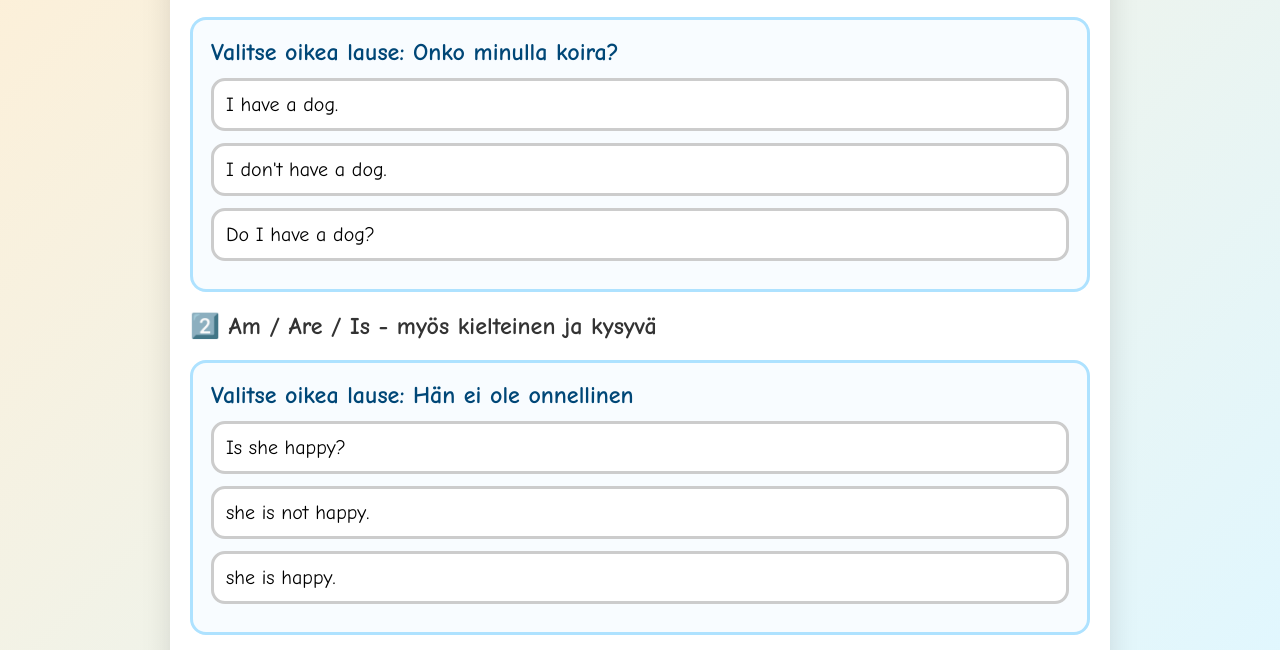
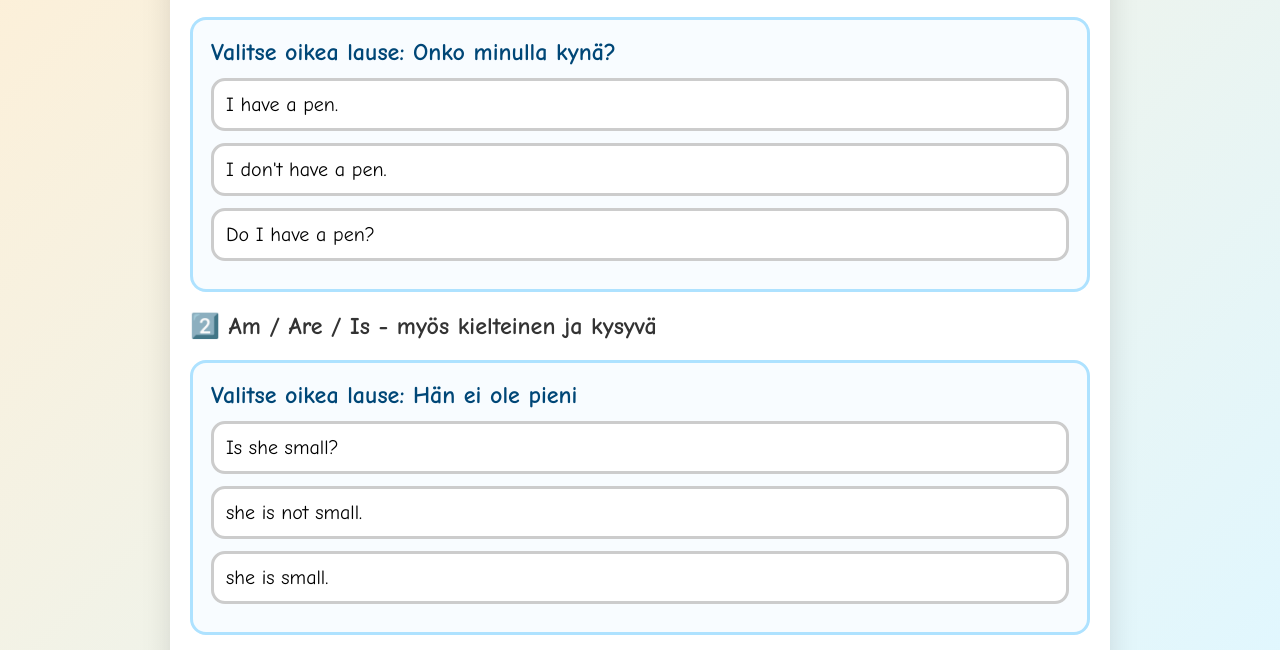
Before and after one commit to teemukom/enkun-koe, a plain HTML site: page index.html in a window 1280 px wide. Shown: the part 227-877 px from the top of the page. Drawn offline with Linux system fonts and the light colour scheme.

Commit message:
Update nouns and adjectives with new items

```diff
--- a/index.html
+++ b/index.html
@@ -137,11 +137,21 @@ const beSubs=[
   {sub:'they', be:'are', neg:"are not", q:'Are they', fiP:"He ovat", fiN:"He eivät ole", fiQ:"Ovatko he"}
 ];
 
-const nouns=['a cat','a dog','a lion','an elephant','a tiger','a pencil','a ruler','a backpack','a notebook','an eraser'];
-const adj=['happy','tired','hungry','sad','scared'];
+const nouns=[
+  'a rubber','a pencil','a pen','a felt-tip pen','a ruler','a notebook','a book','a sharpener','a phone','a pencil case',
+  'crayons','scissors','a lion','a giraffe','a tiger','an elephant','a gorilla','a hippo','a zebra','a monkey',
+  'an alligator','a rhino','a parrot','a cheetah'
+];
 
-const nounMap = {'a cat':'kissa','a dog':'koira','a lion':'leijona','an elephant':'elefantti','a tiger':'tiikeri','a pencil':'kynä','a ruler':'viivoitin','a backpack':'reppu','a notebook':'vihko','an eraser':'pyyhekumi'};
-const adjMap = { 'happy':'onnellinen','tired':'väsynyt','hungry':'nälkäinen','sad':'surullinen','scared':'pelokas' };
+const adj=[
+  'small','big','short','tall','fast','slow','good','bad','young','old','happy','sad','strong','weak','hot','cold'
+];
+
+const nounMap = {
+  'a rubber':'kumityyny','a pencil':'kynä','a pen':'kynä','a felt-tip pen':'tussikynä','a ruler':'viivoitin','a notebook':'vihko','a book':'kirja','a sharpener':'teroitin','a phone':'puhelin','a pencil case':'kynäkotelo','crayons':'värikynät','scissors':'sakset','a lion':'leijona','a giraffe':'kirahvi','a tiger':'tiikeri','an elephant':'elefantti','a gorilla':'gorilla','a hippo':'virtahepo','a zebra':'seeprra','a monkey':'apina','an alligator':'alligatori','a rhino':'norsu','a parrot':'papukaija','a cheetah':'gepardi'
+};
+
+const adjMap = { 'small':'pieni','big':'iso','short':'lyhyt','tall':'pitkä','fast':'nopea','slow':'hidas','good':'hyvä','bad':'huono','young':'nuori','old':'vanha','happy':'onnellinen','sad':'surullinen','strong':'vahva','weak':'heikko','hot':'kuuma','cold':'kylmä' };
 
 let cur1, cur2;
 function r(a){return a[Math.floor(Math.random()*a.length)];}
```
